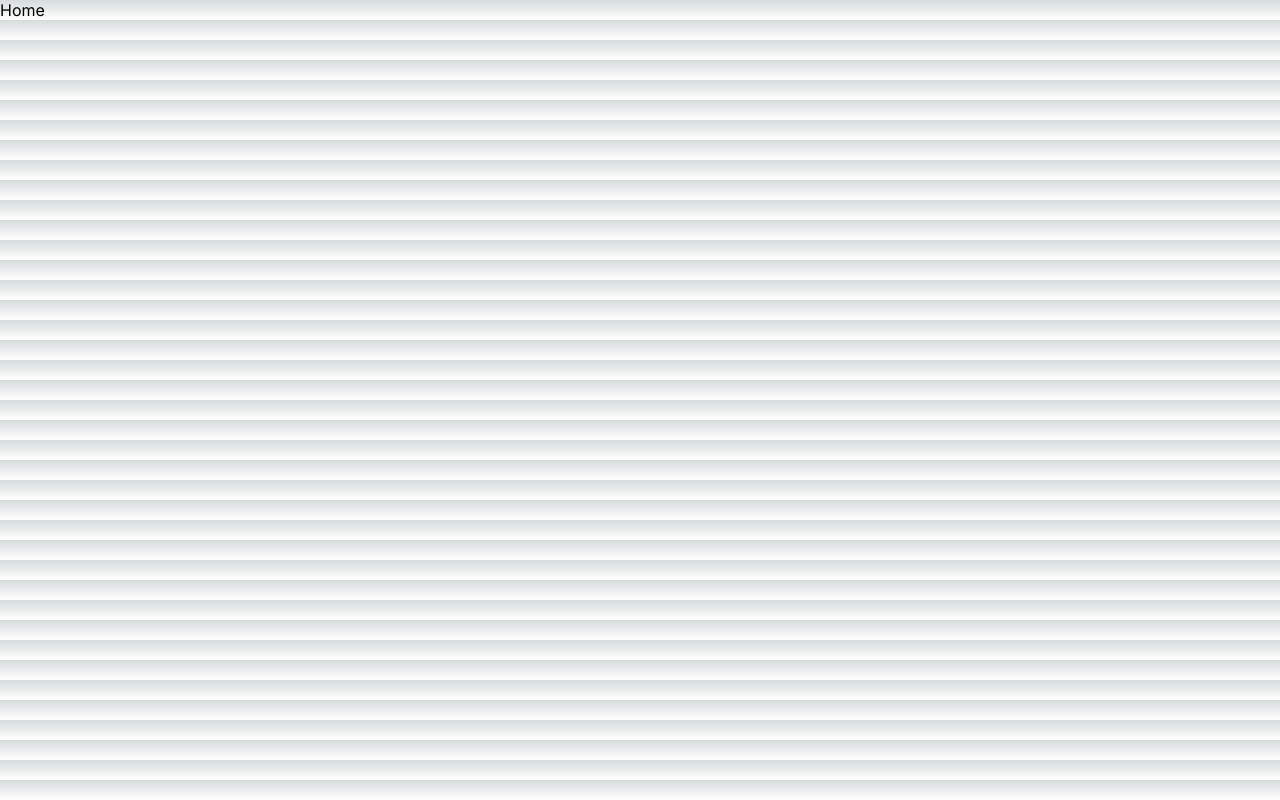
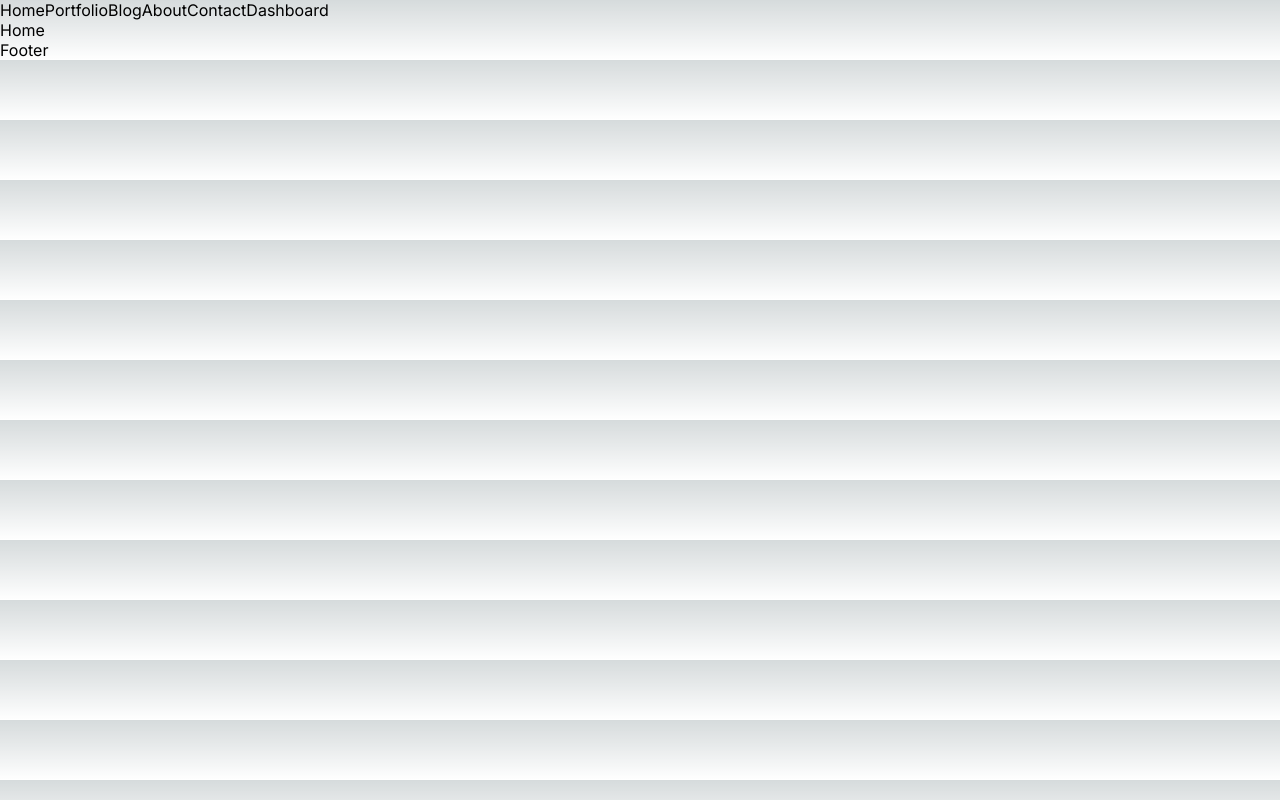
Before and after one commit to gavutham/nextjs, a Next.js app: page / in a window 1280 px wide. Built offline with nearby package versions, Linux system fonts and the light colour scheme.

Commit message:
create layout with footer and navbar

```diff
--- a/src/app/layout.js
+++ b/src/app/layout.js
@@ -1,17 +1,23 @@
-import './globals.css'
-import { Inter } from 'next/font/google'
+import Navbar from "@/components/Navbar/Navbar";
+import "./globals.css";
+import { Inter } from "next/font/google";
+import Footer from "@/components/Footer/Footer";
 
-const inter = Inter({ subsets: ['latin'] })
+const inter = Inter({ subsets: ["latin"] });
 
 export const metadata = {
-  title: 'Create Next App',
-  description: 'Generated by create next app',
-}
+  title: "Create Next App",
+  description: "Generated by create next app",
+};
 
 export default function RootLayout({ children }) {
   return (
     <html lang="en">
-      <body className={inter.className}>{children}</body>
+      <body className={inter.className}>
+        <Navbar />
+        {children}
+        <Footer />
+      </body>
     </html>
-  )
+  );
 }
--- /dev/null
+++ b/src/components/Footer/Footer.jsx
@@ -0,0 +1,5 @@
+const Footer = () => {
+  return <div>Footer</div>;
+};
+
+export default Footer;
--- /dev/null
+++ b/src/components/Navbar/Navbar.jsx
@@ -0,0 +1,48 @@
+import Link from "next/link";
+
+const links = [
+  {
+    id: 1,
+    title: "Home",
+    url: "/",
+  },
+  {
+    id: 2,
+    title: "Portfolio",
+    url: "/portfolio",
+  },
+  {
+    id: 3,
+    title: "Blog",
+    url: "/blog",
+  },
+  {
+    id: 4,
+    title: "About",
+    url: "/about",
+  },
+  {
+    id: 5,
+    title: "Contact",
+    url: "/contact",
+  },
+  {
+    id: 6,
+    title: "Dashboard",
+    url: "/dashboard",
+  },
+];
+
+const Navbar = () => {
+  return (
+    <div>
+      {links.map((link) => (
+        <Link key={link.id} href={link.url}>
+          {link.title}
+        </Link>
+      ))}
+    </div>
+  );
+};
+
+export default Navbar;
```
